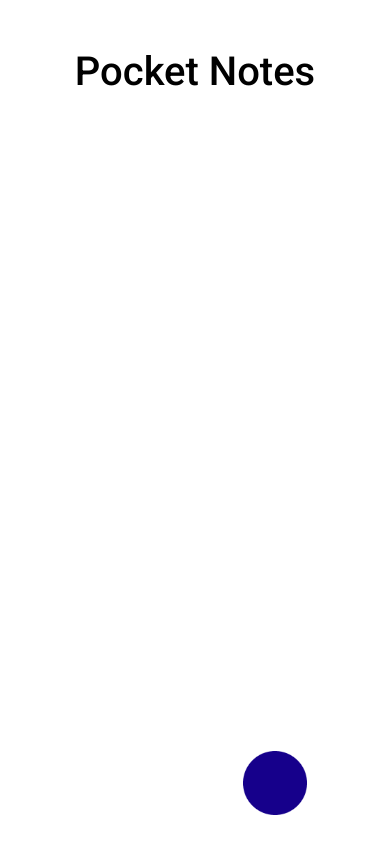
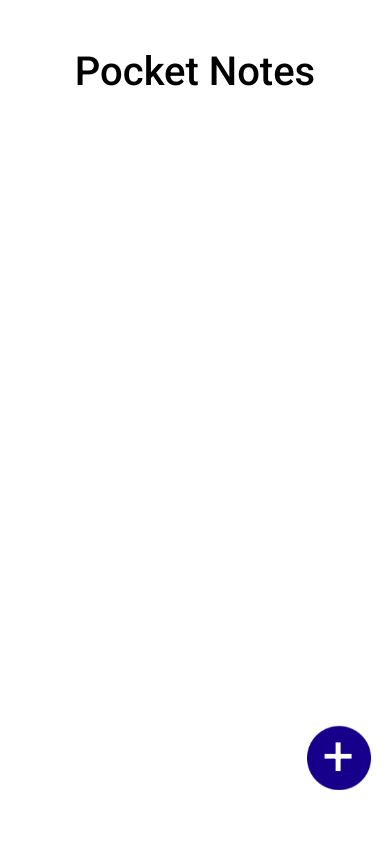
Before and after one commit to sourabh-shrivastava33/module2-pocket-notes, a React (Vite) app: page / in a window 390 px wide. Built offline with nearby package versions, Linux system fonts and the light colour scheme; the HTML template or start-up script is replaced by a standard one.

Commit message:
style:fix add button style

```diff
--- a/src/components/group-container/GroupContainer.module.css
+++ b/src/components/group-container/GroupContainer.module.css
@@ -20,14 +20,6 @@
   cursor: pointer;
 }
 
-/* .imgAdd {
-  position: fixed;
-  height: 5rem;
-  width: 5rem;
-  bottom: 2.25rem;
-  left: 23rem;
-}*/
-
 .plus {
   position: fixed;
   color: #fff;
@@ -40,6 +32,13 @@
 @media screen and (max-width: 520px) {
   .hidden {
     display: none;
+  }
+  .addContainer {
+    bottom: 4.25rem;
+    left: 24rem;
+  }
+  .plus {
+    bottom: 3.6rem;
   }
   .groups {
     flex-grow: 1;
```
